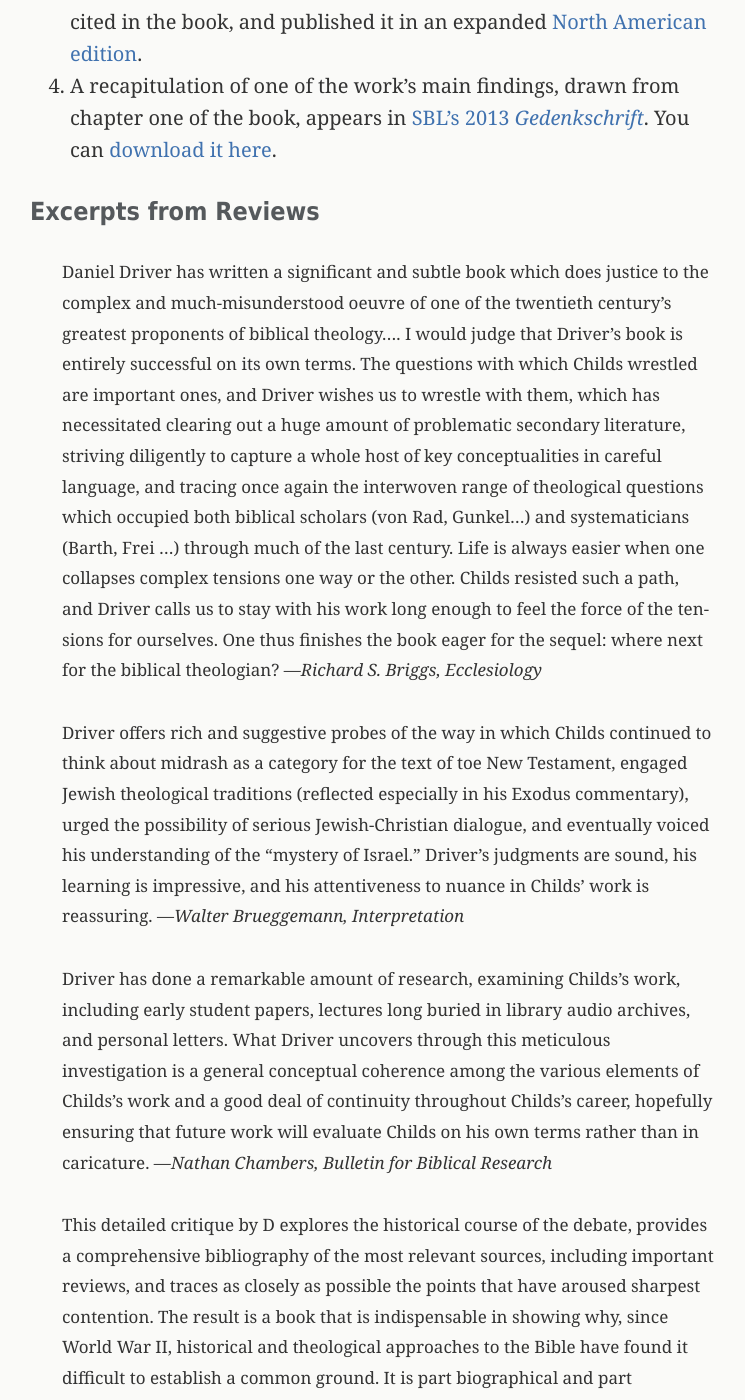
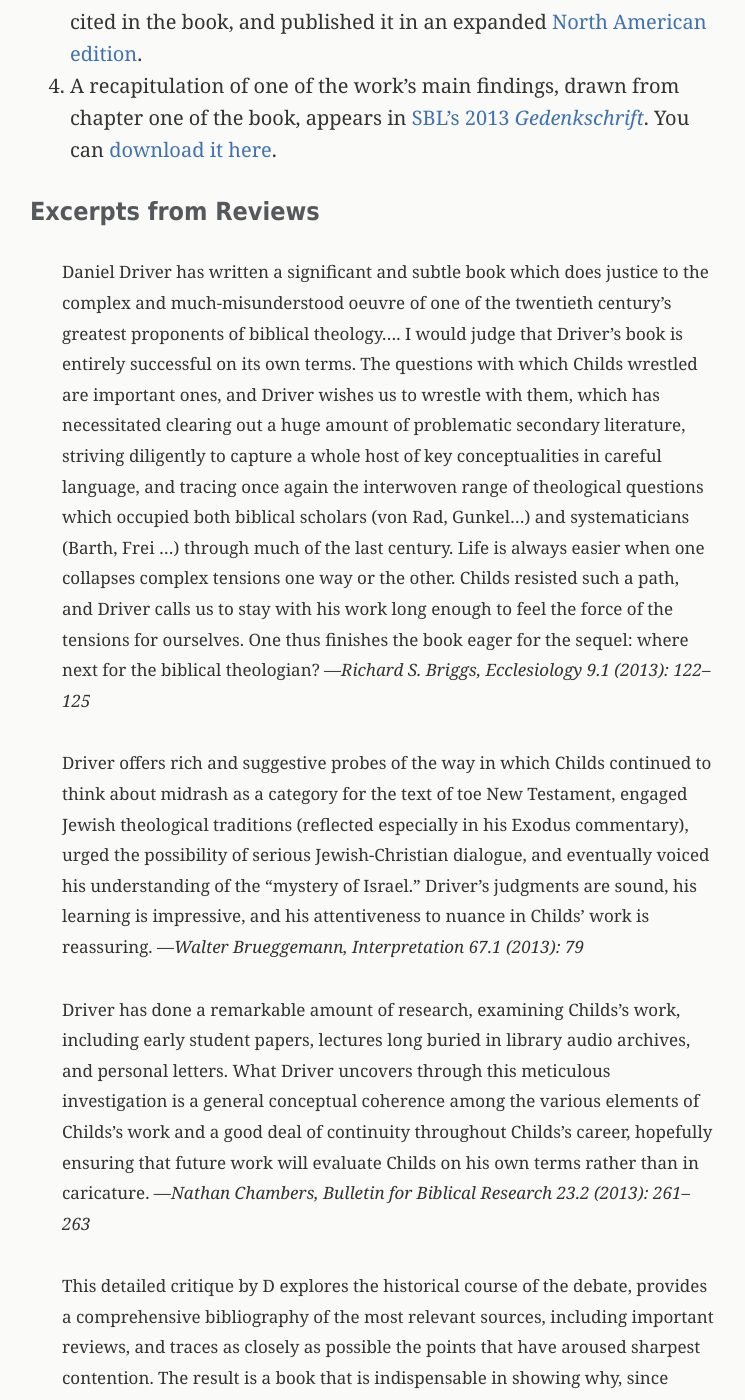
Before and after one commit to danieldriver/danieldriver.github.io, a Jekyll site: the page built from _pages/bsc.md, in a window 1280 px wide and 1400 px high, scrolled down 595 px. Shown: the whole window, without its empty margins (268-1013 px from the left). Built offline with Jekyll 4.4.1, drawn with Linux system fonts in a browser that asks for light colours; some of the changed text lies outside the part shown.

Commit message:
add full citations for reviews

```diff
--- a/_pages/bsc.md
+++ b/_pages/bsc.md
@@ -30,10 +30,10 @@ This work advanced through several stages, reflected in four recensions.
 > systematicians (Barth, Frei ...) through much of the last century.
 > Life is always easier when one collapses complex tensions one way or
 > the other. Childs resisted such a path, and Driver calls us to stay
-> with his work long enough to feel the force of the ten- sions for
+> with his work long enough to feel the force of the tensions for
 > ourselves. One thus finishes the book eager for the sequel: where next
 > for the biblical theologian?
-> ---<cite>Richard S. Briggs, *Ecclesiology*</cite>
+> ---<cite>Richard S. Briggs, *Ecclesiology* 9.1 (2013): 122–125</cite>
 <!-- Briggs, Richard S. Source: Ecclesiology, 9 no 1 2013, p 122-125. -->
 
 > Driver offers rich and suggestive probes of the way in which Childs
@@ -44,7 +44,7 @@ This work advanced through several stages, reflected in four recensions.
 > the “mystery of Israel.” Driver’s judgments are sound, his learning is
 > impressive, and his attentiveness to nuance in Childs’ work is
 > reassuring.
-> ---<cite>Walter Brueggemann, *Interpretation*</cite>
+> ---<cite>Walter Brueggemann, *Interpretation* 67.1 (2013): 79</cite>
 <!-- Brueggemann, Walter. Source: Interpretation, 67 no 1 Jan 2013, p 79. -->
 
 > Driver has done a remarkable amount of research, examining Childs's
@@ -54,7 +54,7 @@ This work advanced through several stages, reflected in four recensions.
 > the various elements of Childs's work and a good deal of continuity
 > throughout Childs's career, hopefully ensuring that future work will
 > evaluate Childs on his own terms rather than in caricature.
-> ---<cite>Nathan Chambers, *Bulletin for Biblical Research*</cite>
+> ---<cite>Nathan Chambers, *Bulletin for Biblical Research* 23.2 (2013): 261–263</cite>
 <!-- Chambers, Nathan J. Source: Bulletin for Biblical Research, 23 no 2 2013, p 261-263. -->
 
 > This detailed critique by D explores the historical course of the
@@ -84,7 +84,7 @@ This work advanced through several stages, reflected in four recensions.
 > under närmare femtio år, utan i hur en forskare genom konsttuktivt
 > nytänkande och ifiägasättande av hävdvunna åsikter försöker finna nya
 > vägar att bearbeta gamla frägor.
-> ---<cite>LarsOlov Eriksson, *Svensk exegetisk årsbok*</cite>
+> ---<cite>LarsOlov Eriksson, *Svensk exegetisk årsbok* 78 (2013):212–214</cite>
 <!-- Eriksson, LarsOlov. Source: Svensk exegetisk årsbok, 78 2013, p 212-214. -->
 
 > In sum, this book gives a very detailed and extensive presentation of
@@ -106,7 +106,7 @@ This work advanced through several stages, reflected in four recensions.
 > exegetes and theologians as an inspiration and encouragement to
 > consciously differentiate and actively represent their Christian
 > theological positions.
-> ---<cite>Aaron Schart, *Theologische Literaturzeitung*</cite>
+> ---<cite>Aaron Schart, *Theologische Literaturzeitung* 137.1 (2012): 36–38</cite>
 <!-- Schart, Aaron. Source: Theologische Literaturzeitung, 137 no 1 Jan 2012, p 36-38. -->
 
 > This is an ambitious, multifaceted, and demanding study—much like
@@ -115,7 +115,7 @@ This work advanced through several stages, reflected in four recensions.
 > confessional realities are in Driver's debt for the most thorough
 > breakdown to date of Childs's remarkable achievement in historical,
 > exegetical, theological, and spiritual reading of Scripture.
-> ---<cite>Robert W. Yarbrough, *Bulletin for Biblical Research*</cite>
+> ---<cite>Robert W. Yarbrough, *Bulletin for Biblical Research* 23.3 (2013): 450–451</cite>
 <!-- Yarbrough, Robert W. Source: Bulletin for Biblical Research, 23 no 3 2013, p 450-451. -->
 
 <!-- Bultmann, Christoph. Source: Zeitschrift für die alttestamentliche Wissenschaft, 123 no 2 2011, p 297-298. -->
```
Also changed, not shown: other parts of _pages/bsc.md (+2 -2 lines).
